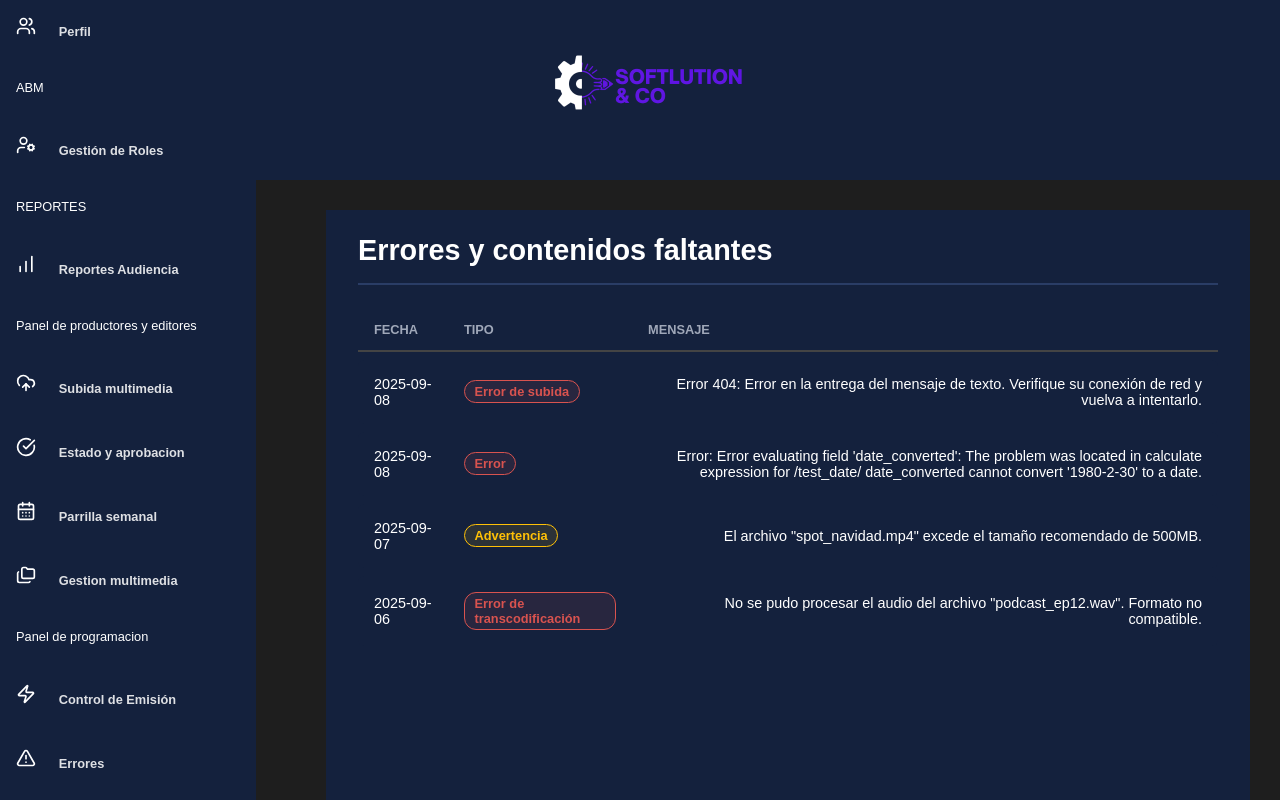
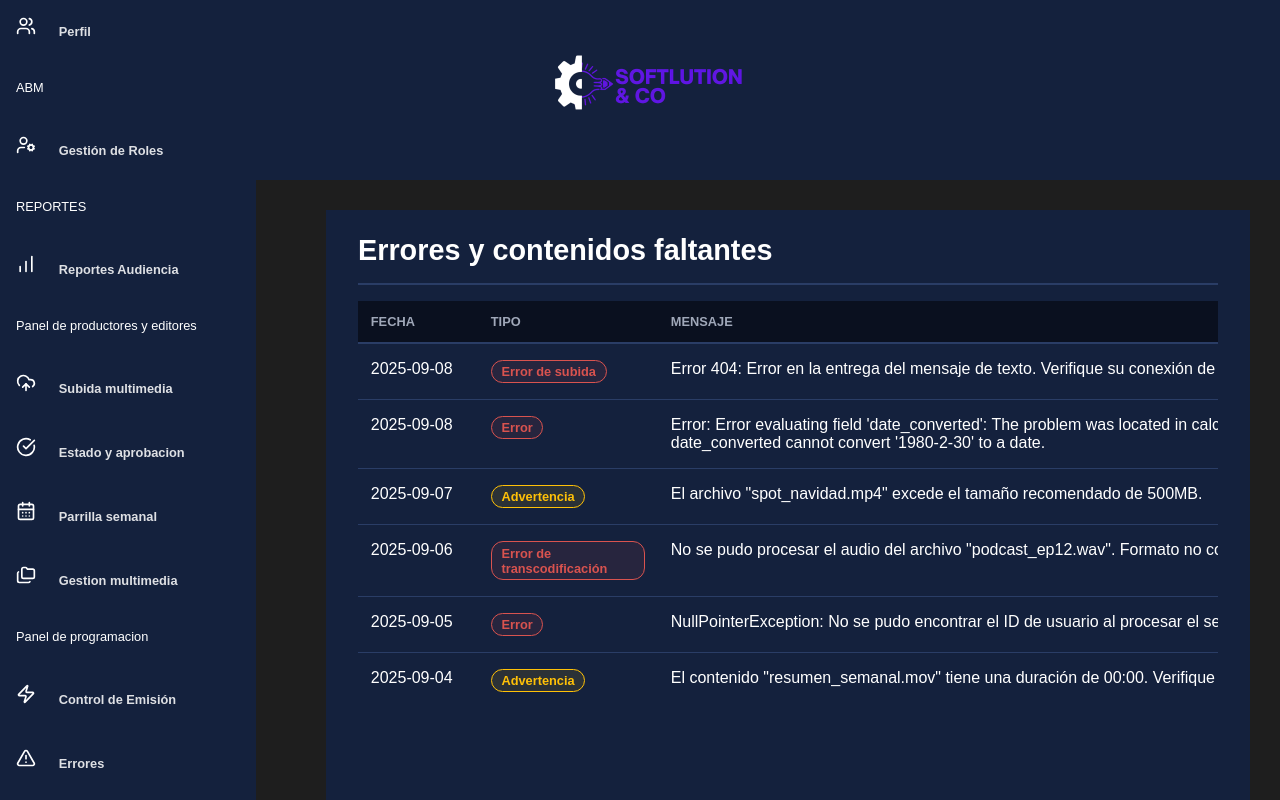
Before and after one commit to chispamaya/Proyecto-Interdisciplinario-Medios-Audiovisuales-, a React (Vite) app in the folder @latest/: page /errores in a window 1280 px wide. Shown: the top 800 px of the page. Built offline with nearby package versions, Linux system fonts and the light colour scheme.

Commit message:
actualizado junto con su css

```diff
--- a/@latest/src/pages/programador/errores.jsx
+++ b/@latest/src/pages/programador/errores.jsx
@@ -1,9 +1,9 @@
-
+// src/pages/programador/errores.jsx (Restaurado + Modificado)
 
 import React from 'react';
 import '../../styles/pages/errores.css';
 
-
+// Datos de ejemplo
 const MOCK_ERRORES_DATA = [
     {
         id: 1,
@@ -28,39 +28,68 @@ const MOCK_ERRORES_DATA = [
         fecha: '2025-09-06',
         tipo: 'Error de transcodificación',
         mensaje: 'No se pudo procesar el audio del archivo "podcast_ep12.wav". Formato no compatible.'
+    },
+    {
+        id: 5,
+        fecha: '2025-09-05',
+        tipo: 'Error',
+        mensaje: 'NullPointerException: No se pudo encontrar el ID de usuario al procesar el segmento 45.'
+    },
+    {
+        id: 6,
+        fecha: '2025-09-04',
+        tipo: 'Advertencia',
+        mensaje: 'El contenido "resumen_semanal.mov" tiene una duración de 00:00. Verifique el archivo.'
     }
 ];
 
+// Componente de Fila de Error (con su propio scroll-x)
+const ErrorRow = ({ error }) => {
+    const isError = error.tipo.toLowerCase().includes('error');
+    const tagClass = isError ? 'tipo-error' : 'tipo-advertencia';
+
+    return (
+        // 3. DIV con scroll horizontal INDIVIDUAL (restaurado)
+        <div className="error-row-scroll-wrapper">
+            <div className="error-row-content">
+                <div className="error-cell fecha">{error.fecha}</div>
+                <div className="error-cell tipo">
+                    <span className={`tipo-tag ${tagClass}`}>
+                        {error.tipo}
+                    </span>
+                </div>
+                <div className="error-cell mensaje">
+                    {error.mensaje}
+                </div>
+            </div>
+        </div>
+    );
+};
+
+// Componente Principal
 export default function Errores() {
     return (
         <div className="errores-container">
+
+            {/* TÍTULO */}
             <header className="errores-header">
                 <h1>Errores y contenidos faltantes</h1>
             </header>
 
-            <div className="tabla-errores-wrapper">
-                <table className="tabla-gestion">
-                    <thead>
-                        <tr>
-                            <th>Fecha</th>
-                            <th>Tipo</th>
-                            <th>Mensaje</th>
-                        </tr>
-                    </thead>
-                    <tbody>
-                        {MOCK_ERRORES_DATA.map((error) => (
-                            <tr key={error.id}>
-                                <td data-label="Fecha">{error.fecha}</td>
-                                <td data-label="Tipo">
-                                    <span className={`tipo-tag ${error.tipo.toLowerCase().includes('error') ? 'tipo-error' : 'tipo-advertencia'}`}>
-                                        {error.tipo}
-                                    </span>
-                                </td>
-                                <td data-label="Mensaje" className="mensaje-cell">{error.mensaje}</td>
-                            </tr>
-                        ))}
-                    </tbody>
-                </table>
+            {/* 1. NUEVO Wrapper para el scroll-x de la cabecera */}
+            <div className="header-scroll-wrapper">
+                <div className="errores-list-header-content">
+                    <div className="error-cell fecha">Fecha</div>
+                    <div className="error-cell tipo">Tipo</div>
+                    <div className="error-cell mensaje">Mensaje</div>
+                </div>
+            </div>
+
+            {/* 2. DIV con SCROLL VERTICAL para toda la lista (restaurado) */}
+            <div className="errores-list-container">
+                {MOCK_ERRORES_DATA.map((error) => (
+                    <ErrorRow key={error.id} error={error} />
+                ))}
             </div>
         </div>
     );
```
